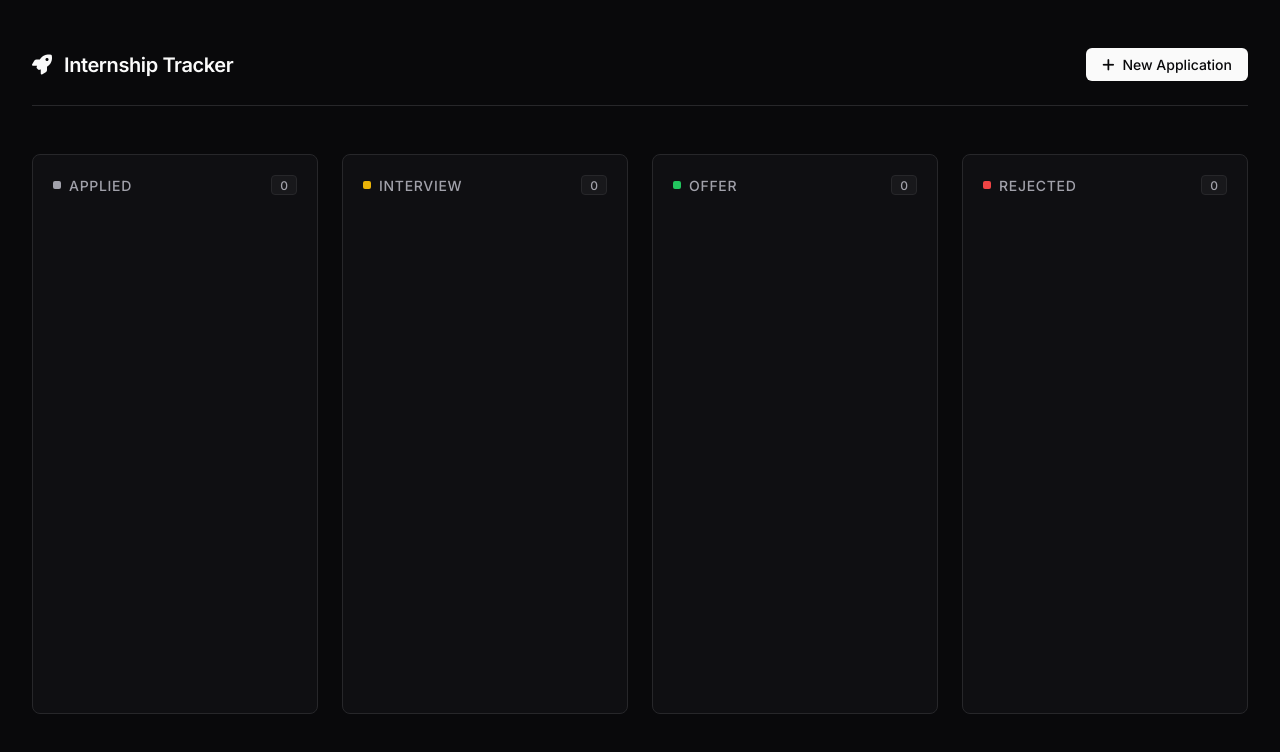
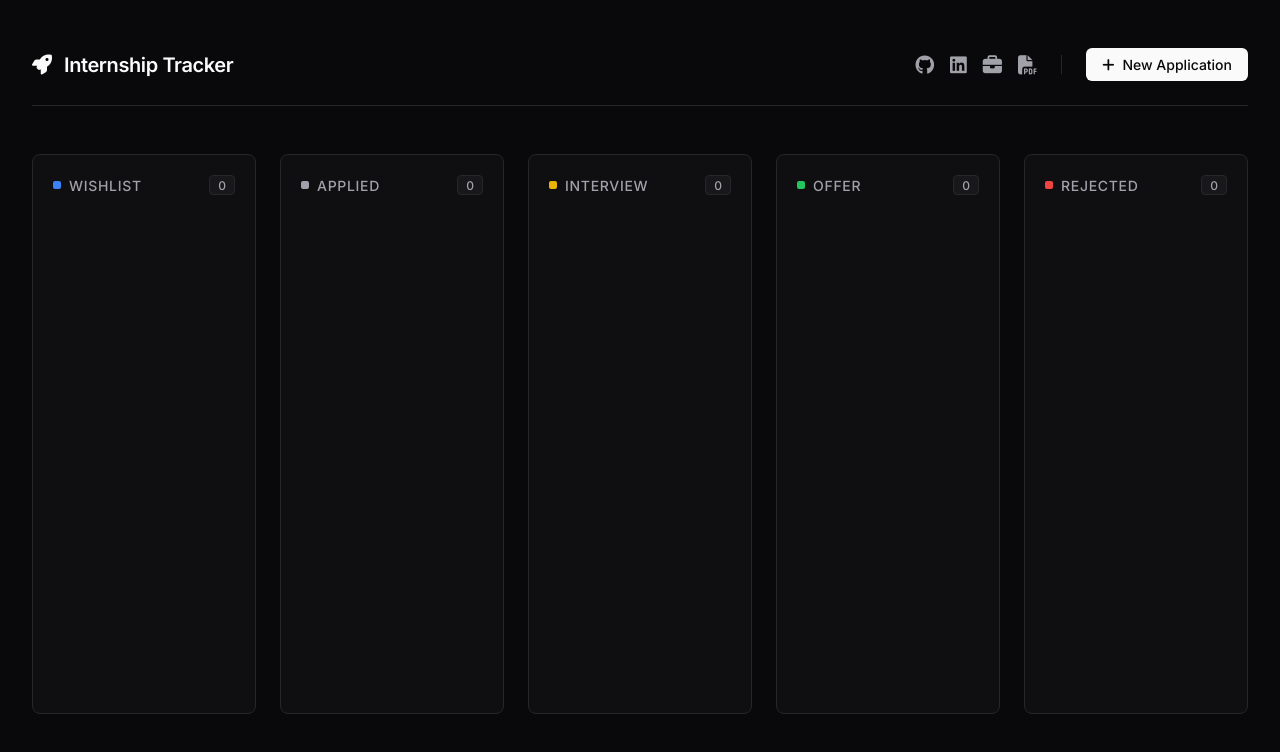
Before and after one commit to muazrom/Internships-Tracker, a plain HTML site: page frontend/index.html in a window 1280 px wide. Drawn offline with Linux system fonts and the light colour scheme; files that its build step writes are made by us from their sources; no server answers; files whose address does not match are found by name.

Commit message:
add a few important links for easy access

```diff
--- a/frontend/index.html
+++ b/frontend/index.html
@@ -1,5 +1,6 @@
 <!DOCTYPE strict html>
 <html lang="en">
+
 <head>
     <meta charset="UTF-8">
     <meta name="viewport" content="width=device-width, initial-scale=1.0">
@@ -7,6 +8,7 @@
     <link rel="stylesheet" href="/static/style.css">
     <link rel="stylesheet" href="https://cdnjs.cloudflare.com/ajax/libs/font-awesome/6.4.0/css/all.min.css">
 </head>
+
 <body>
     <div class="app-container">
         <header>
@@ -14,10 +16,31 @@
                 <i class="fa-solid fa-rocket"></i>
                 <h1>Internship Tracker</h1>
             </div>
-            <button id="add-btn" class="primary-btn"><i class="fa-solid fa-plus"></i> New Application</button>
+            <div class="header-actions">
+                <div class="quick-links">
+                    <a href="https://github.com/muazrom" target="_blank" class="link-icon" title="GitHub"><i
+                            class="fa-brands fa-github"></i></a>
+                    <a href="https://www.linkedin.com/in/muazrom10/" target="_blank" class="link-icon"
+                        title="LinkedIn"><i class="fa-brands fa-linkedin"></i></a>
+                    <a href="https://my.jobstreet.com/profile/me" target="_blank" class="link-icon" title="JobStreet"><i
+                            class="fa-solid fa-briefcase"></i></a>
+                    <a href="#" target="_blank" class="link-icon" title="Resume"><i
+                            class="fa-solid fa-file-pdf"></i></a>
+                </div>
+                <button id="add-btn" class="primary-btn"><i class="fa-solid fa-plus"></i> New Application</button>
+            </div>
         </header>
 
         <main class="board">
+            <!-- Wishlist Column -->
+            <div class="column" id="col-wishlist" data-status="Wishlist">
+                <div class="column-header">
+                    <h2><span class="dot wishlist-dot"></span> Wishlist</h2>
+                    <span class="count" id="count-wishlist">0</span>
+                </div>
+                <div class="card-list" id="list-wishlist"></div>
+            </div>
+
             <!-- Applied Column -->
             <div class="column" id="col-applied" data-status="Applied">
                 <div class="column-header">
@@ -80,6 +103,7 @@
                     <div class="half-width">
                         <label for="status">Status</label>
                         <select id="status">
+                            <option value="Wishlist">Wishlist</option>
                             <option value="Applied">Applied</option>
                             <option value="Interview">Interview</option>
                             <option value="Offer">Offer</option>
@@ -107,4 +131,5 @@
 
     <script src="/static/script.js"></script>
 </body>
+
 </html>
--- a/frontend/script.js
+++ b/frontend/script.js
@@ -42,7 +42,7 @@
 
 // Render the kanban board
 function renderBoard() {
-    const statuses = ['Applied', 'Interview', 'Offer', 'Rejected'];
+    const statuses = ['Wishlist', 'Applied', 'Interview', 'Offer', 'Rejected'];
 
     statuses.forEach(status => {
         const listEl = document.getElementById(`list-${status.toLowerCase()}`);
--- a/frontend/style.css
+++ b/frontend/style.css
@@ -14,6 +14,7 @@
     --primary-btn-text: #09090b;
     --primary-btn-hover: #e4e4e7;
 
+    --status-wishlist: #3b82f6;
     --status-applied: #a1a1aa;
     --status-interview: #eab308;
     --status-offer: #22c55e;
@@ -50,6 +51,29 @@
     margin-bottom: 3rem;
     padding-bottom: 1.5rem;
     border-bottom: 1px solid var(--border-color);
+}
+
+.header-actions {
+    display: flex;
+    align-items: center;
+    gap: 1.5rem;
+}
+
+.quick-links {
+    display: flex;
+    gap: 1rem;
+    padding-right: 1.5rem;
+    border-right: 1px solid var(--border-color);
+}
+
+.link-icon {
+    color: var(--text-secondary);
+    font-size: 1.2rem;
+    transition: color 0.15s;
+}
+
+.link-icon:hover {
+    color: var(--text-primary);
 }
 
 .logo {
@@ -107,7 +131,7 @@
 /* Board */
 .board {
     display: grid;
-    grid-template-columns: repeat(4, 1fr);
+    grid-template-columns: repeat(5, 1fr);
     gap: 1.5rem;
     align-items: start;
 }
@@ -147,6 +171,7 @@
     display: inline-block;
 }
 
+.wishlist-dot { background-color: var(--status-wishlist); }
 .applied-dot { background-color: var(--status-applied); }
 .interview-dot { background-color: var(--status-interview); }
 .offer-dot { background-color: var(--status-offer); }
```
